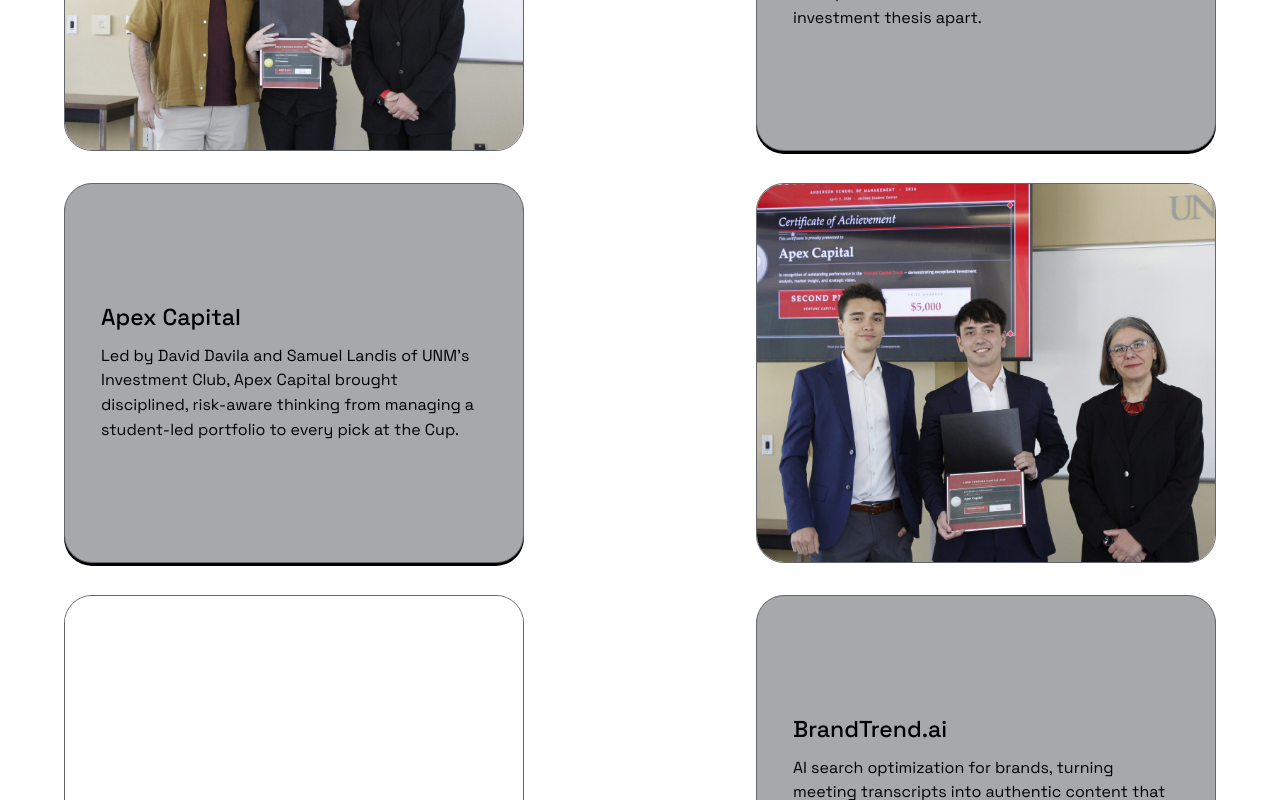
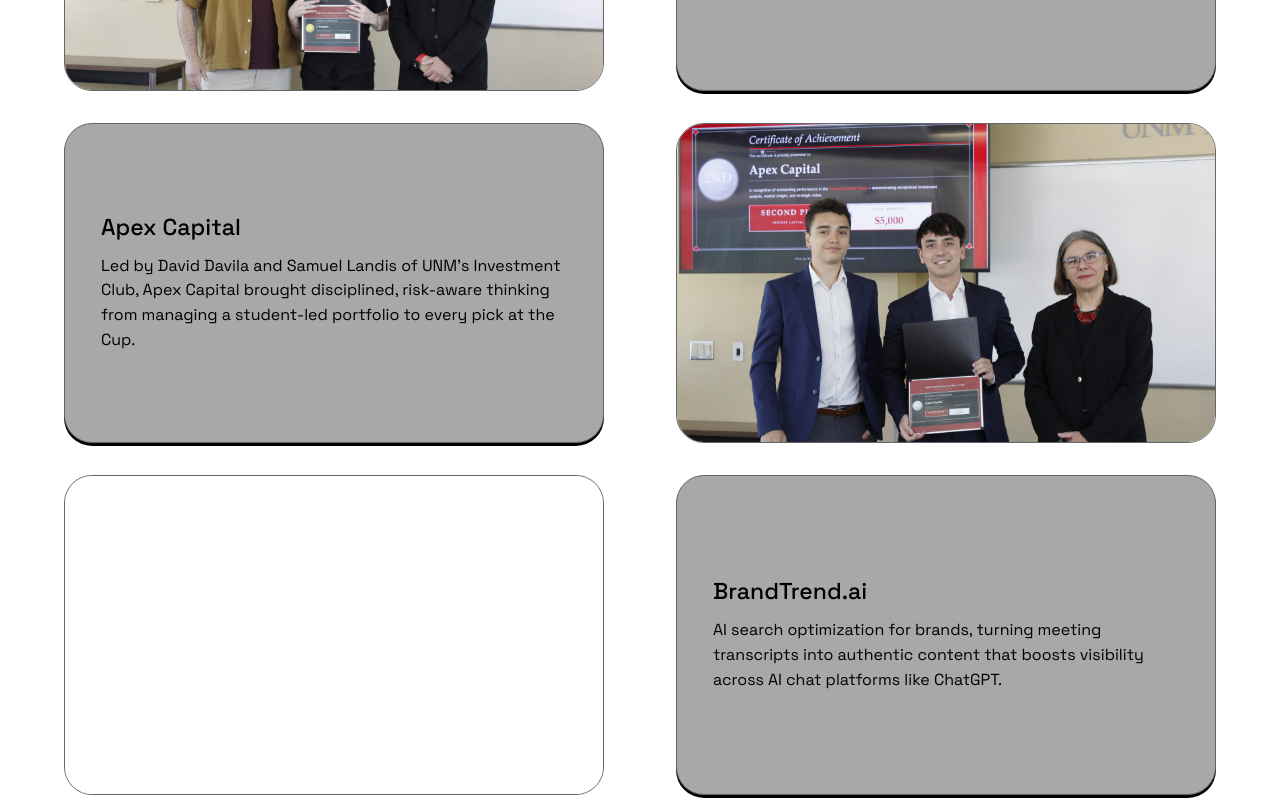
Before and after one commit to rickwgarcia/lobovccup, a React (Vite) app: page / in a window 1280 px wide. Shown: the part 1660-2460 px from the top of the page. Built offline with nearby package versions, Linux system fonts and the light colour scheme.

Commit message:
updated size again

```diff
--- a/src/components/recap/ProjectSpotlightRow.tsx
+++ b/src/components/recap/ProjectSpotlightRow.tsx
@@ -16,10 +16,10 @@
       <iframe
         src={project.deckSrc}
         title={project.imageAlt}
-        className="h-[320px] w-full shrink-0 rounded-card border border-brand-gray bg-brand-silver/40 sm:h-[380px] sm:w-1/2 sm:max-w-[460px]"
+        className="h-[280px] w-full shrink-0 rounded-card border border-brand-gray bg-brand-silver/40 sm:h-[320px] sm:w-1/2 sm:max-w-[540px]"
         loading="lazy"
       />
-      <div className="flex h-[320px] w-full flex-col items-start justify-center gap-3 rounded-card border border-brand-gray bg-brand-silver p-6 shadow-hard sm:h-[380px] sm:w-1/2 sm:max-w-[460px] sm:p-9">
+      <div className="flex h-[280px] w-full flex-col items-start justify-center gap-3 rounded-card border border-brand-gray bg-brand-silver p-6 shadow-hard sm:h-[320px] sm:w-1/2 sm:max-w-[540px] sm:p-9">
         <h3 className="font-grotesk text-xl font-bold leading-tight text-black sm:text-h3">
           {project.name}
         </h3>
--- a/src/components/recap/WinnersGallery.tsx
+++ b/src/components/recap/WinnersGallery.tsx
@@ -16,9 +16,9 @@
             <img
               src={winner.photoSrc}
               alt={winner.photoAlt}
-              className="h-[320px] w-full shrink-0 rounded-card border border-brand-gray object-cover sm:h-[380px] sm:w-1/2 sm:max-w-[460px]"
+              className="h-[280px] w-full shrink-0 rounded-card border border-brand-gray object-cover sm:h-[320px] sm:w-1/2 sm:max-w-[540px]"
             />
-            <div className="flex h-[320px] w-full flex-col items-start justify-center gap-3 rounded-card border border-brand-gray bg-brand-silver p-6 shadow-hard sm:h-[380px] sm:w-1/2 sm:max-w-[460px] sm:p-9">
+            <div className="flex h-[280px] w-full flex-col items-start justify-center gap-3 rounded-card border border-brand-gray bg-brand-silver p-6 shadow-hard sm:h-[320px] sm:w-1/2 sm:max-w-[540px] sm:p-9">
               <h3 className="font-grotesk text-xl font-bold leading-tight text-black sm:text-h3">
                 {winner.teamName}
               </h3>
```
